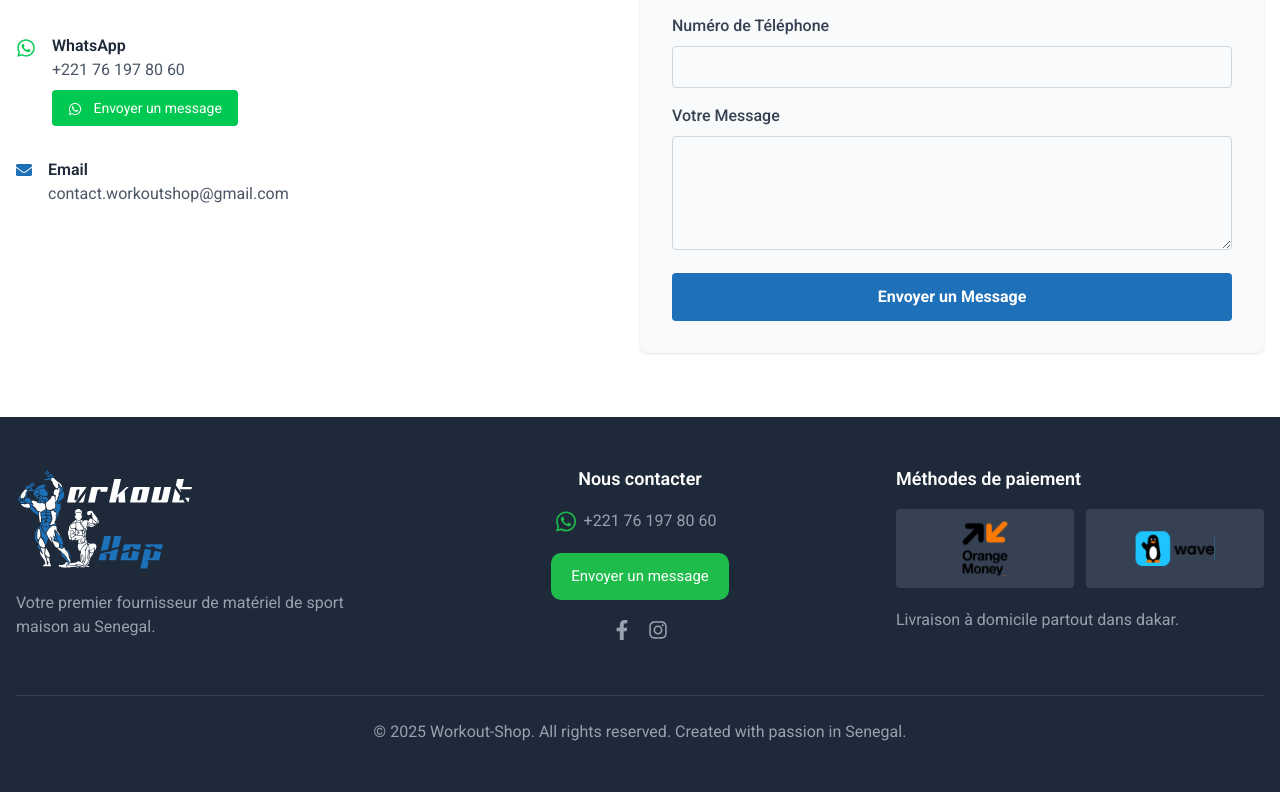
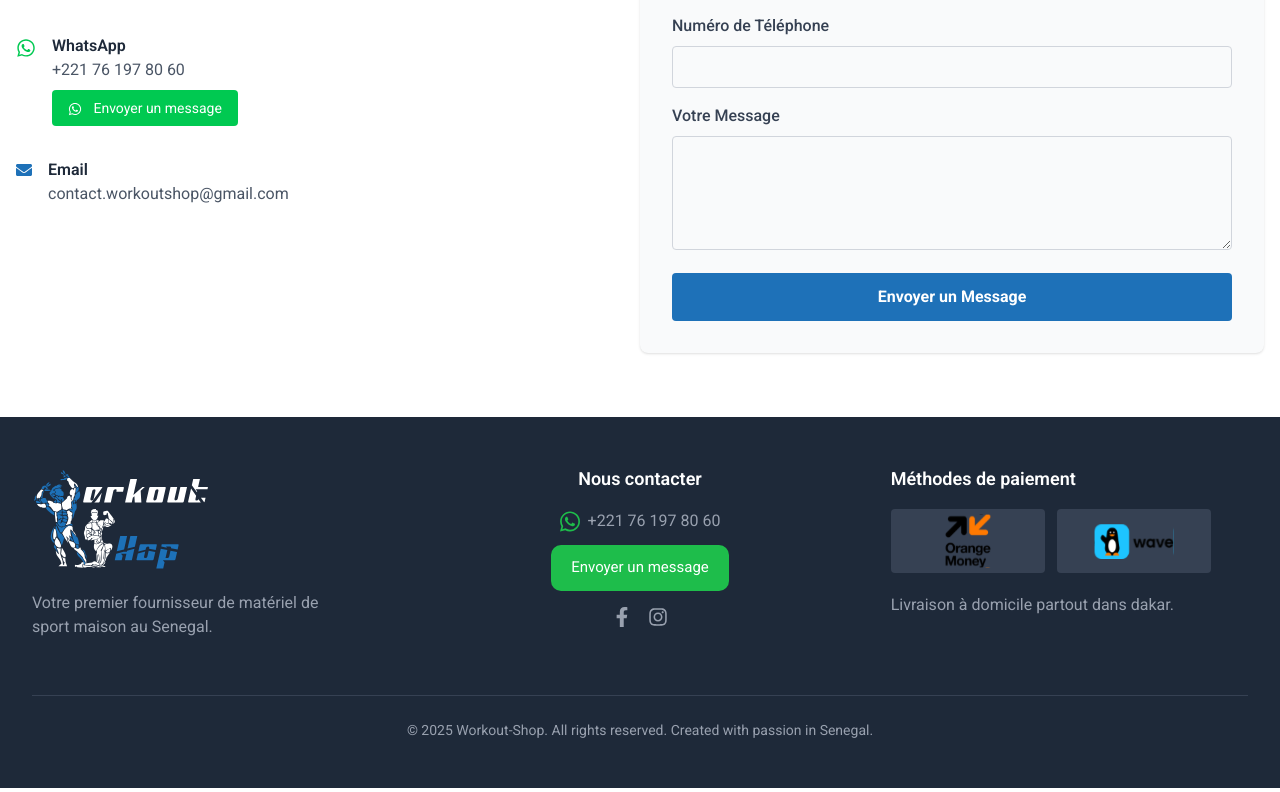
Before and after one commit to kasumi993/workout_shop_front, a Next.js app: page /about in a window 1280 px wide. Shown: the part 1814-2606 px from the top of the page. Built offline with nearby package versions, Linux system fonts and the light colour scheme; no server answers.

Commit message:
Responsive header and footer

```diff
--- a/src/components/footer/Footer.js
+++ b/src/components/footer/Footer.js
@@ -4,67 +4,104 @@ import Link from 'next/link';
 
 export default function Footer() {
   return (
-    <footer className="bg-gray-800 text-white py-12">
-      <div className="container mx-auto px-4">
-        <div className="grid grid-cols-1 md:grid-cols-3 gap-18">
-          <div>
-            <div className="flex items-center space-x-2 mb-4">
-              <Image src="/logo/logo-blue-white.svg" alt="Logo" width={180} height={129} className="object-contain" />
+    <footer className="bg-gray-800 text-white py-8 sm:py-12">
+      <div className="container mx-auto px-4 sm:px-6 lg:px-8">
+        <div className="grid grid-cols-1 sm:grid-cols-2 lg:grid-cols-3 gap-8 sm:gap-12 lg:gap-18">
+
+          {/* Brand Section */}
+          <div className="text-center sm:text-left">
+            <div className="flex items-center justify-center sm:justify-start space-x-2 mb-4">
+              <Image
+                src="/logo/logo-blue-white.svg"
+                alt="Logo"
+                width={180}
+                height={129}
+                className="object-contain w-32 sm:w-40 md:w-44 lg:w-[180px] h-auto"
+              />
             </div>
-            <p className="text-gray-400 mb-4">
+            <p className="text-gray-400 mb-4 text-sm sm:text-base max-w-xs mx-auto sm:mx-0">
               Votre premier fournisseur de matériel de sport maison au Senegal.
             </p>
           </div>
 
-          <div>
-            <h4 className="text-lg font-semibold mb-4 text-center">Nous contacter</h4>
-            <div className='cursor-pointer flex flex-col items-center justify-center space-x-2 mb-2'>
-              <div className='flex gap-2'>
-                <Image src={'/icones/whatsapp.svg'} width={20} height={20} alt='image' className='object-contain' />
-                <span className='text-gray-400 hover:text-white transition duration-300'> +221 76 197 80 60 </span>
+          {/* Contact Section */}
+          <div className="text-center">
+            <h4 className="text-base sm:text-lg font-semibold mb-4">Nous contacter</h4>
+            <div className='cursor-pointer flex flex-col items-center justify-center space-y-3 mb-4'>
+              <div className='flex items-center gap-2'>
+                <Image
+                  src={'/icones/whatsapp.svg'}
+                  width={20}
+                  height={20}
+                  alt='WhatsApp'
+                  className='object-contain w-4 sm:w-5'
+                />
+                <span className='text-gray-400 hover:text-white transition duration-300 text-sm sm:text-base'>
+                  +221 76 197 80 60
+                </span>
               </div>
-              <Link href="https://api.whatsapp.com/send?phone=221761978060" target="_blank" className='mt-5 rounded-[10px] bg-[#1EBD4B] px-5 py-3 text-[15px] text-white'>
+              <Link
+                href="https://api.whatsapp.com/send?phone=221761978060"
+                target="_blank"
+                className='rounded-[10px] bg-[#1EBD4B] px-4 sm:px-5 py-2 sm:py-3 text-sm sm:text-[15px] text-white hover:bg-green-600 transition duration-300'
+              >
                 Envoyer un message
               </Link>
             </div>
-            <div className="mt-5 flex space-x-4 justify-center">
-              <a href="https://www.facebook.com/people/Workout-shop/100064445059229/" target="_blank" className="text-gray-400 hover:text-white text-xl">
+
+            {/* Social Media */}
+            <div className="flex space-x-4 justify-center">
+              <a
+                href="https://www.facebook.com/people/Workout-shop/100064445059229/"
+                target="_blank"
+                className="text-gray-400 hover:text-white text-lg sm:text-xl transition duration-300"
+                rel="noopener noreferrer"
+              >
                 <FaFacebookF />
               </a>
-              <a href="#" className="text-gray-400 hover:text-white text-xl">
+              <a
+                href="#"
+                className="text-gray-400 hover:text-white text-lg sm:text-xl transition duration-300"
+              >
                 <FaInstagram />
               </a>
             </div>
           </div>
 
-          <div>
-            <h4 className="text-lg font-semibold mb-4">Méthodes de paiement</h4>
-            <div className="grid grid-cols-2 gap-3">
-              <div className="bg-gray-700 p-3 rounded flex items-center justify-center">
+          {/* Payment Methods */}
+          <div className="text-center lg:text-left">
+            <h4 className="text-base sm:text-lg font-semibold mb-4">Méthodes de paiement</h4>
+            <div className="grid grid-cols-2 gap-3 max-w-xs mx-auto lg:mx-0">
+              <div className="bg-gray-700 p-2 sm:p-3 rounded flex items-center justify-center h-12 sm:h-16">
                 <Image
                   src="/images/om.svg"
                   alt="Orange Money"
                   width={80}
                   height={54}
+                  className="object-contain w-12 sm:w-16 lg:w-20 h-auto"
                 />
               </div>
-              <div className="bg-gray-700 p-3 rounded flex items-center justify-center">
+              <div className="bg-gray-700 p-2 sm:p-3 rounded flex items-center justify-center h-12 sm:h-16">
                 <Image
                   src="/images/wave.svg"
                   alt="Wave"
                   width={80}
                   height={54}
+                  className="object-contain w-12 sm:w-16 lg:w-20 h-auto"
                 />
               </div>
             </div>
-            <p className="mt-5 text-gray-400 mb-4">
+            <p className="mt-4 sm:mt-5 text-gray-400 text-sm sm:text-base">
               Livraison à domicile partout dans dakar.
             </p>
           </div>
         </div>
 
-        <div className="border-t border-gray-700 mt-10 pt-6 text-center text-gray-400">
-          <p>&copy; {new Date().getFullYear()} Workout-Shop. All rights reserved. Created with passion in Senegal.</p>
+        {/* Copyright */}
+        <div className="border-t border-gray-700 mt-8 sm:mt-10 pt-4 sm:pt-6 text-center text-gray-400">
+          <p className="text-xs sm:text-sm">
+            &copy; {new Date().getFullYear()} Workout-Shop. All rights reserved. Created with passion in Senegal.
+          </p>
         </div>
       </div>
     </footer>
```
Also changed, not shown: src/components/Header/Header.js (+132 -61 lines).
